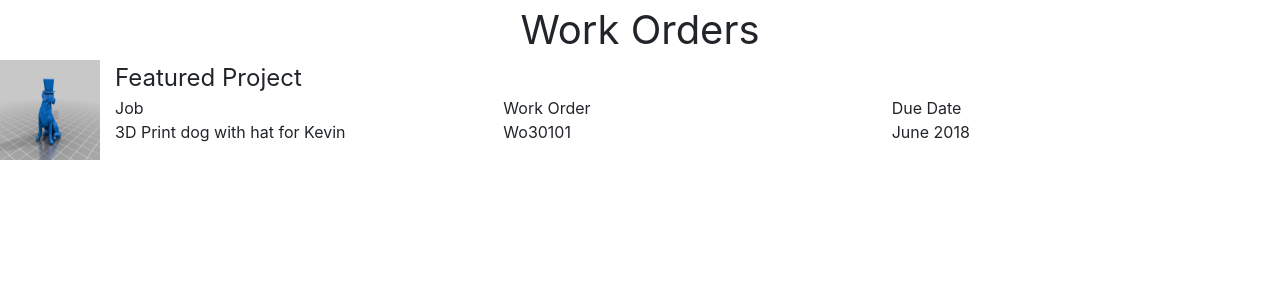
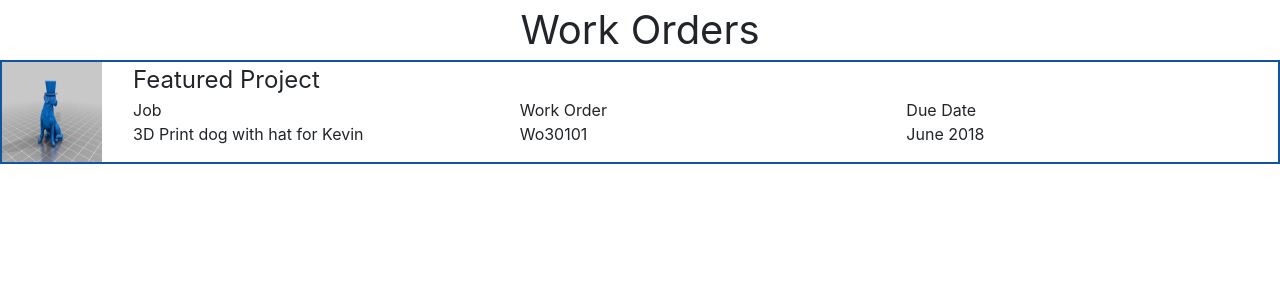
Before and after one commit to ConvertingSystemsInc/shop_display, a Django app: page /mockup/ in a window 1280 px wide. Shown: the top 300 px of the page. Run offline with Django 3.2, Linux system fonts and the light colour scheme; some libraries are stand-ins or nearby versions.

Commit message:
Added bootstrap containers to mockup

```diff
--- a/workorder_app/static/css/workorder_list_mockup.css
+++ b/workorder_app/static/css/workorder_list_mockup.css
@@ -3,8 +3,14 @@
     text-align: center;
 }
 
+.featured-project {
+    border-style: solid;
+    border-width: 2px;
+    border-color: rgb(17, 85, 161);
+}
+
 .feature-thumbnail {
-    float: left;
+    /*float: left;*/
 }
 
 .feature-title {
--- a/workorder_app/templates/workorder_list_mockup.html
+++ b/workorder_app/templates/workorder_list_mockup.html
@@ -12,9 +12,9 @@
         <div class="title">Work Orders</div>
 
         <!-- Feature project mock up-->
-        <div class="featured-project">
-            <img class="feature-thumbnail" src="{% static "images/dogwithhat.jpg" %}" width="100px" height="100px">
-            <div class="container-fluid featured-project-table">
+        <div class="media featured-project">
+            <img class="mr-3 feature-thumbnail" src="{% static "images/dogwithhat.jpg" %}" width="100px" height="100px">
+            <div class="media-body container-fluid featured-project-table">
                 <div class="row">
                     <div class="col feature-title">Featured Project</div>
                 </div>
```
